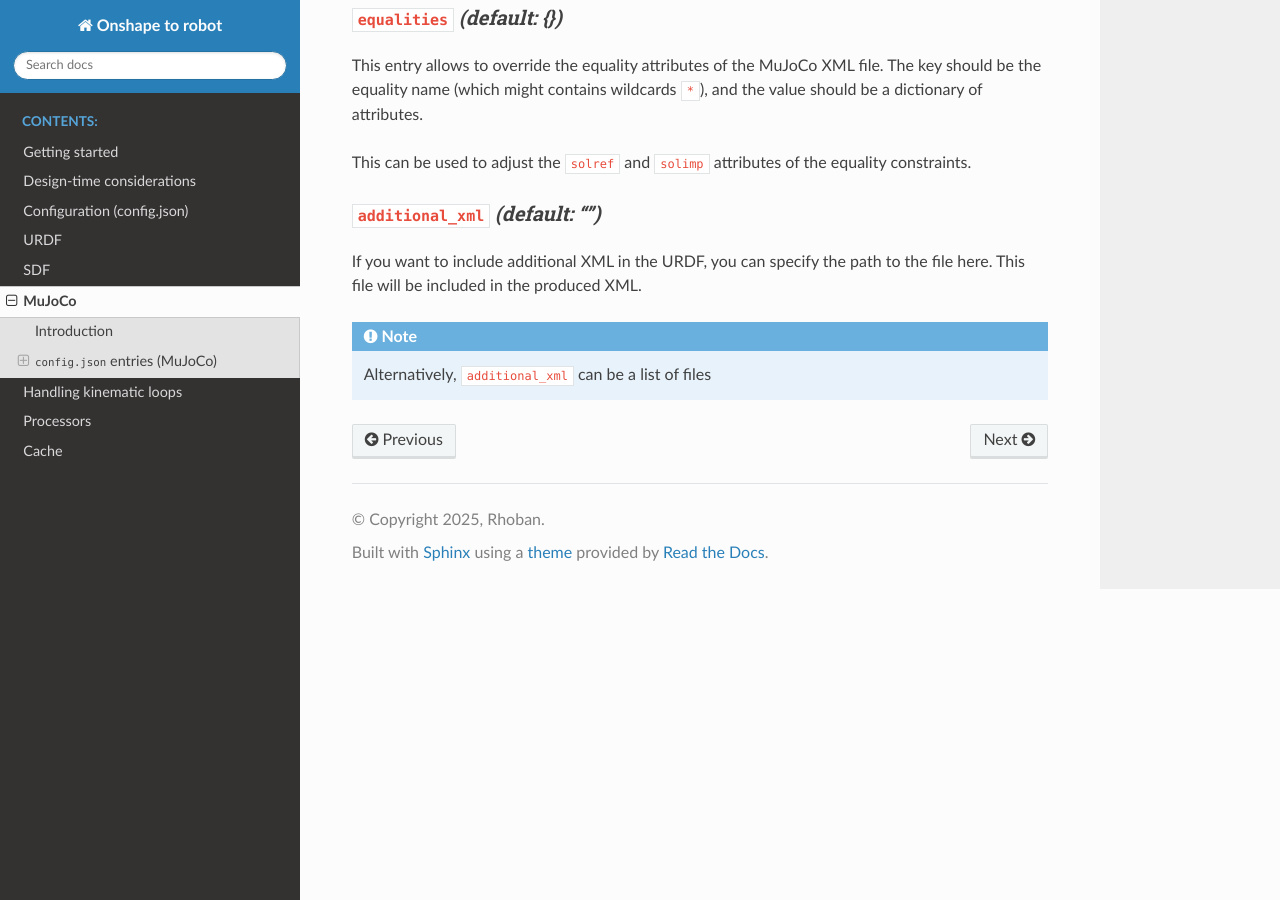
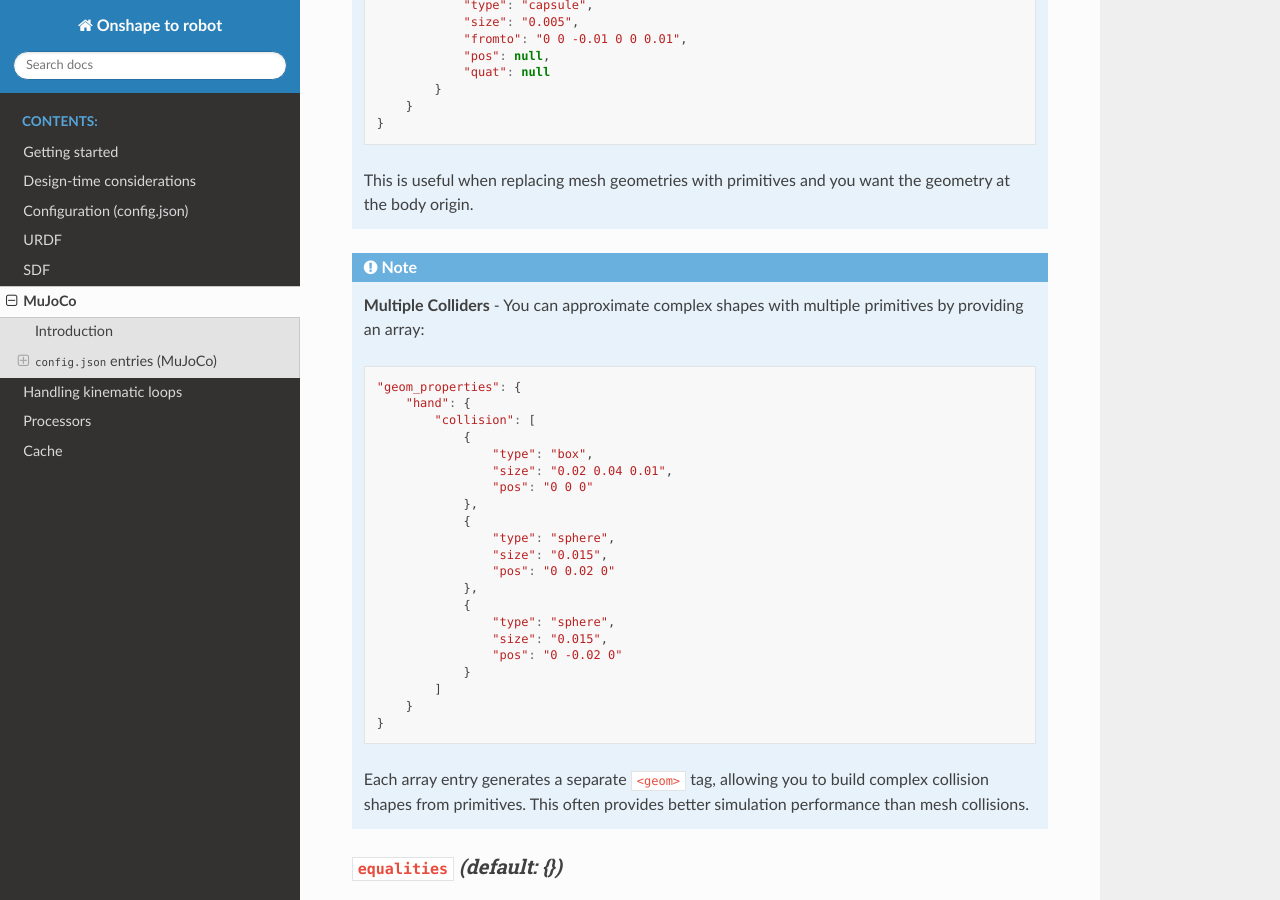
Before and after one commit to Rhoban/onshape-to-robot, a Sphinx documentation site: the page built from docs/source/exporter_mujoco.rst, in a window 1280 px wide and 900 px high, scrolled down 3613 px. Built offline with Sphinx 7.4.7 and the Read the Docs theme 3.1.0, drawn with Linux system fonts in a browser that asks for light colours; some of the changed text lies outside the part shown.

Commit message:
Add support for multiple colliders per part via array syntax
Enables approximating complex mesh shapes with multiple primitive
collision geometries for better simulation performance.

Features:
- Array syntax in geom_properties collision field
- Each array entry generates a separate <geom> tag
- Backward compatible - single dict still works
- Supports all geometry types (capsule, box, sphere, cylinder)

```diff
--- a/docs/source/exporter_mujoco.rst
+++ b/docs/source/exporter_mujoco.rst
@@ -66,14 +66,23 @@ Here is an example of complete ``config.json`` file, with details below:
                     "friction": "1.2 0.005 0.0001"
                 }
             },
+            // Multiple colliders - approximate complex shape with primitives
             "foot_2": {
-                "collision": {
-                    "type": "capsule",
-                    "size": "0.005",
-                    "fromto": "0 0 -0.01 0 0 0.01",
-                    "pos": null,
-                    "quat": null
-                }
+                "collision": [
+                    {
+                        "type": "capsule",
+                        "size": "0.005",
+                        "fromto": "0 0 -0.01 0 0 0",
+                        "pos": null,
+                        "quat": null
+                    },
+                    {
+                        "type": "sphere",
+                        "size": "0.008",
+                        "pos": "0 0 0.01",
+                        "quat": null
+                    }
+                ]
             },
             // Wildcard patterns are supported
             "leg_*": {
@@ -130,6 +139,8 @@ Properties can be specified separately for ``visual`` and ``collision`` geometri
 
 Wildcard patterns (``*``, ``?``, ``[seq]``) are supported for matching part names. When multiple patterns match, properties are merged in order with later matches overriding earlier ones.
 
+**Multiple Colliders:** The ``collision`` property can be an array to define multiple collision geometries for a single part. This is useful for approximating complex mesh shapes with multiple primitives for better physics performance.
+
 All properties are added as XML attributes to the ``<geom ...>`` tag. **Properties specified in the config take priority and will override default values**, including the geometry type.
 
 Common MuJoCo geom attributes include:
@@ -168,6 +179,36 @@ Common MuJoCo geom attributes include:
 
     This is useful when replacing mesh geometries with primitives and you want the geometry at the body origin.
 
+.. note::
+
+    **Multiple Colliders** - You can approximate complex shapes with multiple primitives by providing an array:
+
+    .. code-block:: javascript
+
+        "geom_properties": {
+            "hand": {
+                "collision": [
+                    {
+                        "type": "box",
+                        "size": "0.02 0.04 0.01",
+                        "pos": "0 0 0"
+                    },
+                    {
+                        "type": "sphere",
+                        "size": "0.015",
+                        "pos": "0 0.02 0"
+                    },
+                    {
+                        "type": "sphere",
+                        "size": "0.015",
+                        "pos": "0 -0.02 0"
+                    }
+                ]
+            }
+        }
+
+    Each array entry generates a separate ``<geom>`` tag, allowing you to build complex collision shapes from primitives. This often provides better simulation performance than mesh collisions.
+
 ``equalities`` *(default: {})*
 ~~~~~~~~~~~~~~~~~~~~~~~~~~~~~~
 
```
Also changed, not shown: 2 other files.
